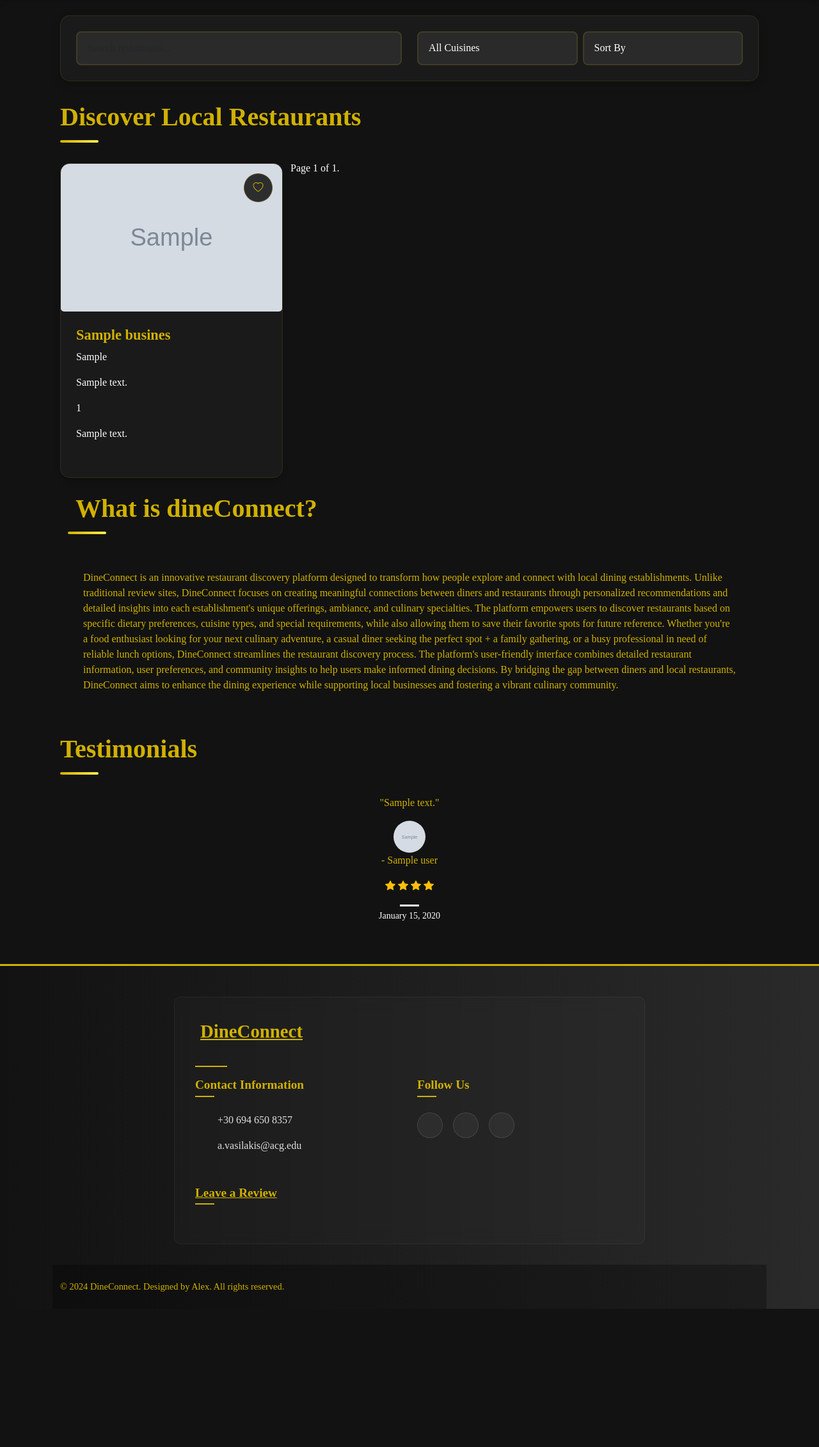
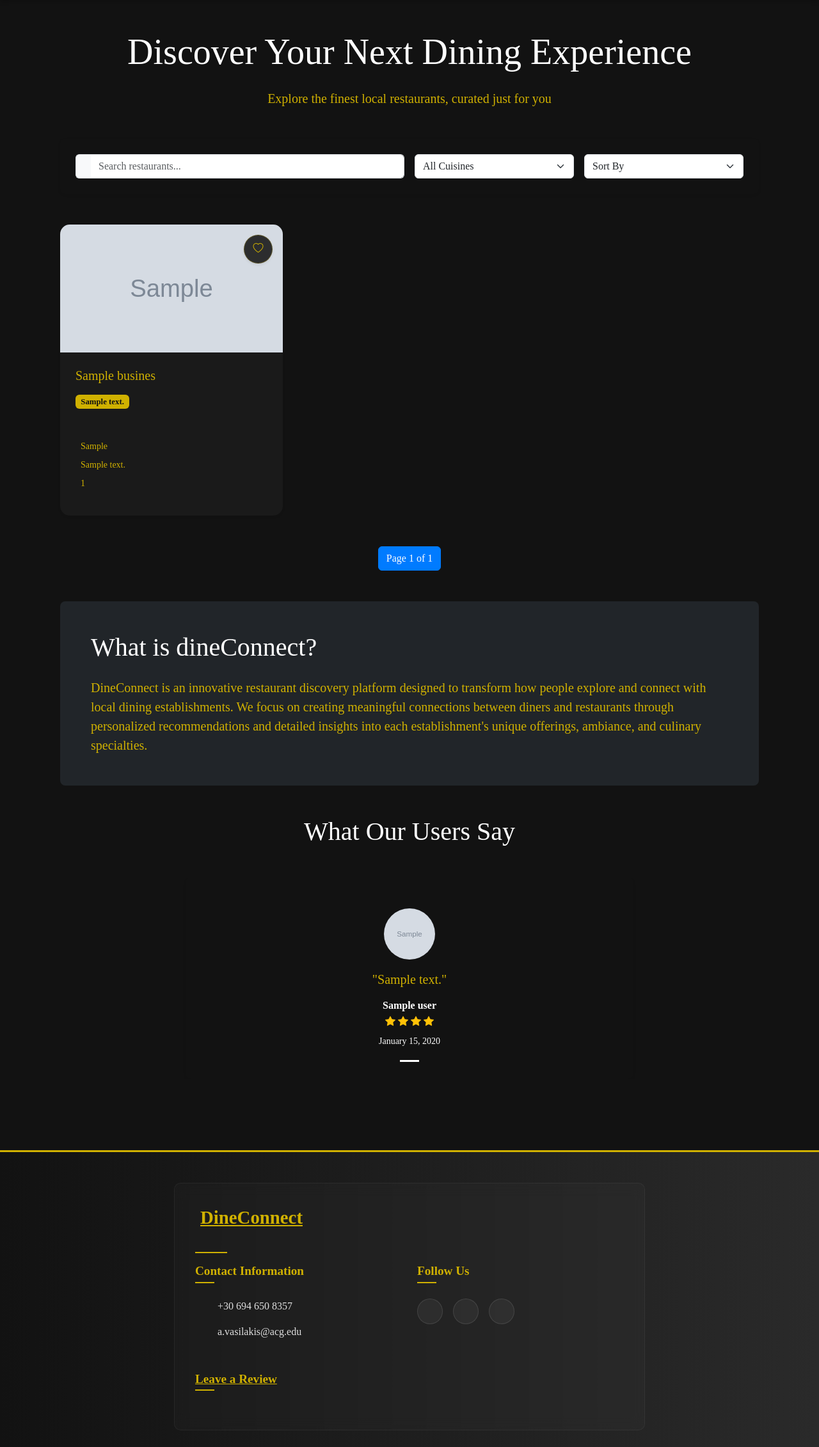
Before and after one commit to Alexandroas/dineConnect, a Django app: template gfgauth/templates/gfgauth/home.html in a window 1280 px wide. Shown: the part 90-2352 px from the top of the page at 64% size. Before the commit the page ends 2136 px from the top, so only its background shows below. Run offline with Django 3.2, Linux system fonts and the light colour scheme; the template is opened without the code that fills it: most values are stand-ins (such as "Sample title", 1, 10 or a date in 2020); grey boxes marked "Sample" are stand-in pictures; some libraries are stand-ins or nearby versions.

Commit message:
Minor visual changes

```diff
--- a/gfgauth/templates/gfgauth/home.html
+++ b/gfgauth/templates/gfgauth/home.html
@@ -1,160 +1,153 @@
 {% extends 'main/header.html' %}
 {% load static %}
 {% block content %}
-  <div class="container business-grid">
-    <!-- Search and Filter Section -->
-     <br>
-    <div class="search-section">
-      <div class="row">
+<main class="container-fluid py-5">
+  <!-- Hero Section -->
+  <section class="hero-section text-center mb-5">
+    <h1 class="display-4 mb-4">Discover Your Next Dining Experience</h1>
+    <p class="lead text-muted mb-5">Explore the finest local restaurants, curated just for you</p>
+
+    <!-- Search and Filters -->
+    <div class="search-container p-4 rounded-3 shadow-sm mb-5">
+      <div class="row g-3">
         <div class="col-md-6">
-          <input type="text" class="form-control search-input" placeholder="Search restaurants..." id="searchInput" />
+          <div class="input-group">
+            <span class="input-group-text border-end-0">
+              <i class="fas fa-search text-muted"></i>
+            </span>
+            <input type="text" class="form-control border-start-0" placeholder="Search restaurants..." id="searchInput" />
+          </div>
         </div>
         <div class="col-md-6">
-          <div class="d-flex gap-2">
-            <select class="form-select search-input" id="cuisineTypeSearch" onchange="filterByCuisineType()">
+          <div class="d-flex gap-3">
+            <select class="form-select" id="cuisineTypeSearch" onchange="filterByCuisineType()">
               <option value="all">All Cuisines</option>
               {% for cuisine in cuisines %}
                 <option value="{{ cuisine.cuisine_name|lower }}">{{ cuisine.cuisine_name }}</option>
               {% endfor %}
             </select>
-            <select class="form-select search-input">
+            <select class="form-select">
               <option value="">Sort By</option>
-              <option value="rating">Rating</option>
-              <option value="name">Name</option>
-              <option value="price">Price</option>
+              <option value="rating">Top Rated</option>
+              <option value="name">Name (A-Z)</option>
+              <option value="price">Price (Low-High)</option>
             </select>
           </div>
         </div>
       </div>
     </div>
+  </section>
 
-    <!-- Title Section -->
-    <h1 class="section-title">Discover Local Restaurants</h1>
-
-    <!-- Business Grid -->
-    <div class="row row-cols-1 row-cols-md-3 g-4">
+  <!-- Restaurant Grid -->
+  <section class="restaurants-grid mb-5">
+    <div class="row row-cols-1 row-cols-md-2 row-cols-lg-3 g-4">
       {% for business in businesses %}
         <div class="col">
-          <div class="card business-card cuisine_type_filter" data-cuisines="{{ business.get_cuisine_names|lower }}">
+          <div class="card h-100 border-0 shadow-sm hover-shadow cuisine_type_filter" data-cuisines="{{ business.get_cuisine_names|lower }}">
             <a href="{% url 'Restaurant_handling:restaurant_detail' business.business_id %}" class="text-decoration-none">
-              <div class="card-img-wrapper">
+              <div class="position-relative">
                 {% if business.business_image %}
-                  <img src="{{ business.business_image.url }}" alt="{{ business.business_name }}" class="card-img" />
+                  <img src="{{ business.business_image.url }}" alt="{{ business.business_name }}"
+                       class="card-img-top object-fit-cover" style="height: 200px;" />
                 {% else %}
-                  <img src="/api/placeholder/400/320" alt="No Image Available" class="card-img" />
+                  <img src="/api/placeholder/400/320" alt="No Image Available"
+                       class="card-img-top object-fit-cover" style="height: 200px;" />
                 {% endif %}
-                <!--Favourite button-->
-                <button class="favorite-btn {% if business in user.favourite_restaurants.all %}active{% endif %}"
+                <button class="favorite-btn position-absolute top-0 end-0 m-3 p-2 shadow-sm
+                               {% if business in user.favourite_restaurants.all %}active{% endif %}"
                         onclick="event.preventDefault(); toggleFavorite(this, {{ business.business_id }});"
                         {% if not user.is_authenticated %}disabled{% endif %}
                         title="{% if not user.is_authenticated %}Please login to add favorites{% endif %}">
-    <i class="bi {% if business in user.favourite_restaurants.all %}bi-heart-fill{% else %}bi-heart{% endif %}"></i>
+                  <i class="bi {% if business in user.favourite_restaurants.all %}bi-heart-fill text-danger{% else %}bi-heart{% endif %}"></i>
                 </button>
               </div>
 
               <div class="card-body">
-                <h5 class="business-name">{{ business.business_name }}</h5>
-
-                <div class="business-info">
-                  <p class="business-info">
-                    <i class="fas fa-user"></i> {{ business.business_owner }}
-                  </p>
-                  <p class="business-info">
-                    <i class="fas fa-map-marker-alt"></i> {{ business.business_address }}
-                  </p>
-                  <p class="business-info">
-                    <i class="fas fa-phone"></i> {{ business.contact_number }}
-                  </p>
-                  <p class="business-info">
-                    <i class="fas fa-utensils"></i> {{ business.get_cuisine_names }}
-                  </p>
-                </div>
-
-                <div class="d-flex align-items-center mb-3">
-                  <div class="rating-business">
+                <h5 class="card-title mb-3">{{ business.business_name }}</h5>
+                <div class="mb-3">
+                  <span class="badge">{{ business.get_cuisine_names }}</span>
+                  <div class="mt-2">
+                    <span class="text-warning">
                       <i class="fas fa-star"></i>
                       <i class="fas fa-star"></i>
                       <i class="fas fa-star"></i>
                       <i class="fas fa-star"></i>
                       <i class="fas fa-star-half-alt"></i>
-                  </div>
-                  <span class="price-level">
+                    </span>
+                    <span class="ms-2 text-muted">
                       <i class="fas fa-dollar-sign"></i>
                       <i class="fas fa-dollar-sign"></i>
                     </span>
                   </div>
                 </div>
+                <ul class="list-unstyled text-muted small">
+                  <li class="mb-2"><i class="fas fa-user me-2"></i>{{ business.business_owner }}</li>
+                  <li class="mb-2"><i class="fas fa-map-marker-alt me-2"></i>{{ business.business_address }}</li>
+                  <li><i class="fas fa-phone me-2"></i>{{ business.contact_number }}</li>
+                </ul>
+              </div>
             </a>
           </div>
         </div>
       {% endfor %}
-      <div class="pagination">
-        <span class="step-link">
+    </div>
+
+    <!-- Pagination -->
+    <nav class="mt-5" aria-label="Restaurant navigation">
+      <ul class="pagination justify-content-center">
         {% if businesses.has_previous %}
-            <a href="?page=1" class ="btn btn-primary">&laquo; First</a>
-            <a href="?page={{ businesses.previous_page_number }}" class ="btn btn-primary">Previous</a>
+          <li class="page-item">
+            <a class="page-link" href="?page=1">&laquo; First</a>
+          </li>
+          <li class="page-item">
+            <a class="page-link" href="?page={{ businesses.previous_page_number }}">Previous</a>
+          </li>
         {% endif %}
-          <span class="current">
-            Page {{ businesses.number }} of {{ businesses.paginator.num_pages }}.
-          </span>
+        <li class="page-item active">
+          <span class="page-link">Page {{ businesses.number }} of {{ businesses.paginator.num_pages }}</span>
+        </li>
         {% if businesses.has_next %}
-            <a href="?page={{ businesses.next_page_number }}" class ="btn btn-primary">Next</a>
-            <a href="?page={{ businesses.paginator.num_pages }}" class ="btn btn-primary">Last &raquo;</a>
+          <li class="page-item">
+            <a class="page-link" href="?page={{ businesses.next_page_number }}">Next</a>
+          </li>
+          <li class="page-item">
+            <a class="page-link" href="?page={{ businesses.paginator.num_pages }}">Last &raquo;</a>
+          </li>
         {% endif %}
-        </span>
-      </div>
-    </div>
-    <div class="container-fluid card-body">
-      <div class="row">
-        <h1 class="section-title">What is dineConnect?</h1>
-        <div class="card-body">
-          <p>DineConnect is an innovative restaurant discovery platform designed to transform how people explore and connect with local dining establishments. Unlike traditional review sites, DineConnect focuses on creating meaningful connections between diners and restaurants through personalized recommendations and detailed insights into each establishment's unique offerings, ambiance, and culinary specialties. The platform empowers users to discover restaurants based on specific dietary preferences, cuisine types, and special requirements, while also allowing them to save their favorite spots for future reference. Whether you're a food enthusiast looking for your next culinary adventure, a casual diner seeking the perfect spot + a family gathering, or a busy professional in need of reliable lunch options, DineConnect streamlines the restaurant discovery process. The platform's user-friendly interface combines detailed restaurant information, user preferences, and community insights to help users make informed dining decisions. By bridging the gap between diners and local restaurants, DineConnect aims to enhance the dining experience while supporting local businesses and fostering a vibrant culinary community.</p>
-        </div>
-      </div>
-    </div>
-  </div>
-  <div class="container-fluid">
-    <h1 class="section-title">Testimonials</h1>
+      </ul>
+    </nav>
+  </section>
+
+  <!-- About Section -->
+  <section class="about-section bg-dark rounded-3 p-5 mb-5">
+    <h2 class="display-6 mb-4">What is dineConnect?</h2>
+    <p class="lead mb-0">DineConnect is an innovative restaurant discovery platform designed to transform how people explore and connect with local dining establishments. We focus on creating meaningful connections between diners and restaurants through personalized recommendations and detailed insights into each establishment's unique offerings, ambiance, and culinary specialties.</p>
+  </section>
+
+  <!-- Testimonials Section -->
+  <section class="testimonials-section">
+    <h2 class="display-6 text-center mb-5">What Our Users Say</h2>
     {% if testimonials %}
-      <div id="carouselExampleIndicators" class="carousel slide">
+      <div id="carouselTestimonials" class="carousel slide" data-bs-ride="carousel">
         <div class="carousel-indicators">
           {% for testimonial in testimonials %}
-            <button type="button"
-              data-bs-target="#carouselExampleIndicators"
-              data-bs-slide-to="{{ forloop.counter0 }}"
+            <button type="button" data-bs-target="#carouselTestimonials" data-bs-slide-to="{{ forloop.counter0 }}"
                     class="{% if forloop.first %}active{% endif %}"
-              aria-current="{% if forloop.first %}
-
-                true
-
-              {% else %}
-
-                false
-
-              {% endif %}"
-              aria-label="Slide {{ forloop.counter }}">
-
-            </button>
+                    aria-current="{% if forloop.first %}true{% else %}false{% endif %}"
+                    aria-label="Slide {{ forloop.counter }}"></button>
           {% endfor %}
         </div>
         <div class="carousel-inner">
           {% for testimonial in testimonials %}
             <div class="carousel-item {% if forloop.first %}active{% endif %}">
-              <div class="testimonial-content text-center">
-                <p class="testimonial-text">"{{ testimonial.content }}"</p>
-                <div class="testimonial-author">
-                  <img src="{% if testimonial.user.profile_image %}
-                      {{ testimonial.user.profile_image.url }}
-                    {% else %}
-                      {% static 'gfgauth/img/default_profile.jpg' %}
-                    {% endif %}"
-                    style="width: 50px; height: 50px;"
-                    alt=""
-                    aria-hidden="true"
-                    class="rounded-circle" />
-                  <p class="author-name">- {{ testimonial.user.get_full_name|default:testimonial.user.username }}</p>
+              <div class="testimonial-card p-5 rounded-3 shadow-sm mx-auto" style="max-width: 700px;">
+                <div class="d-flex flex-column align-items-center text-center">
+                  <img src="{% if testimonial.user.profile_image %}{{ testimonial.user.profile_image.url }}{% else %}{% static 'gfgauth/img/default_profile.jpg' %}{% endif %}"
+                       class="rounded-circle mb-3" style="width: 80px; height: 80px; object-fit: cover;" alt="" />
+                  <p class="lead mb-3">"{{ testimonial.content }}"</p>
+                  <h6 class="fw-bold mb-1">{{ testimonial.user.get_full_name|default:testimonial.user.username }}</h6>
                   {% if testimonial.rating %}
-                    <div class="rating" style="margin-bottom: 2%;">
+                    <div class="rating mb-2">
                       {% with range=''|center:testimonial.rating %}
                         {% for _ in range %}
                           <i class="bi bi-star-fill text-warning"></i>
@@ -169,27 +162,29 @@
           {% endfor %}
         </div>
         {% if testimonials.count > 1 %}
-          <button class="carousel-control-prev" type="button" data-bs-target="#carouselExampleIndicators" data-bs-slide="prev">
-            <span class="carousel-control-prev-icon" aria-hidden="true"></span>
-            <span class="">Previous</span>
+          <button class="carousel-control-prev" type="button" data-bs-target="#carouselTestimonials" data-bs-slide="prev">
+            <span class="carousel-control-prev-icon bg-dark rounded-circle" aria-hidden="true"></span>
+            <span class="visually-hidden">Previous</span>
           </button>
-          <button class="carousel-control-next" type="button" data-bs-target="#carouselExampleIndicators" data-bs-slide="next">
-            <span class="carousel-control-next-icon" aria-hidden="true"></span>
-            <span>Next</span>
+          <button class="carousel-control-next" type="button" data-bs-target="#carouselTestimonials" data-bs-slide="next">
+            <span class="carousel-control-next-icon bg-dark rounded-circle" aria-hidden="true"></span>
+            <span class="visually-hidden">Next</span>
           </button>
         {% endif %}
       </div>
     {% else %}
       <div class="text-center py-5">
-        <p>No testimonials yet. Be the first to share your experience!</p>
+        <p class="lead mb-4">No testimonials yet. Be the first to share your experience!</p>
         {% if user.is_authenticated %}
-          <a href="{% url 'testimonials' %}" class="btn btn-primary">Add Testimonial</a>
+          <a href="{% url 'testimonials' %}" class="btn btn-primary btn-lg">Add Testimonial</a>
         {% endif %}
       </div>
     {% endif %}
-  </div>
+  </section>
+</main>
+
 <script src="{% static 'gfgauth/js/cuisine_type_filtering.js' %}"></script>
 <script src="{% static 'gfgauth/js/search_function.js' %}"></script>
 <script src="{% static 'gfgauth/js/add_favourite.js' %}"></script>
-  <script src="{%static 'gfgauth/js/sorting.js'%}"></script>
+<script src="{% static 'gfgauth/js/sorting.js' %}"></script>
 {% endblock %}
```
Lines whose indentation alone changed are shown as unchanged.
